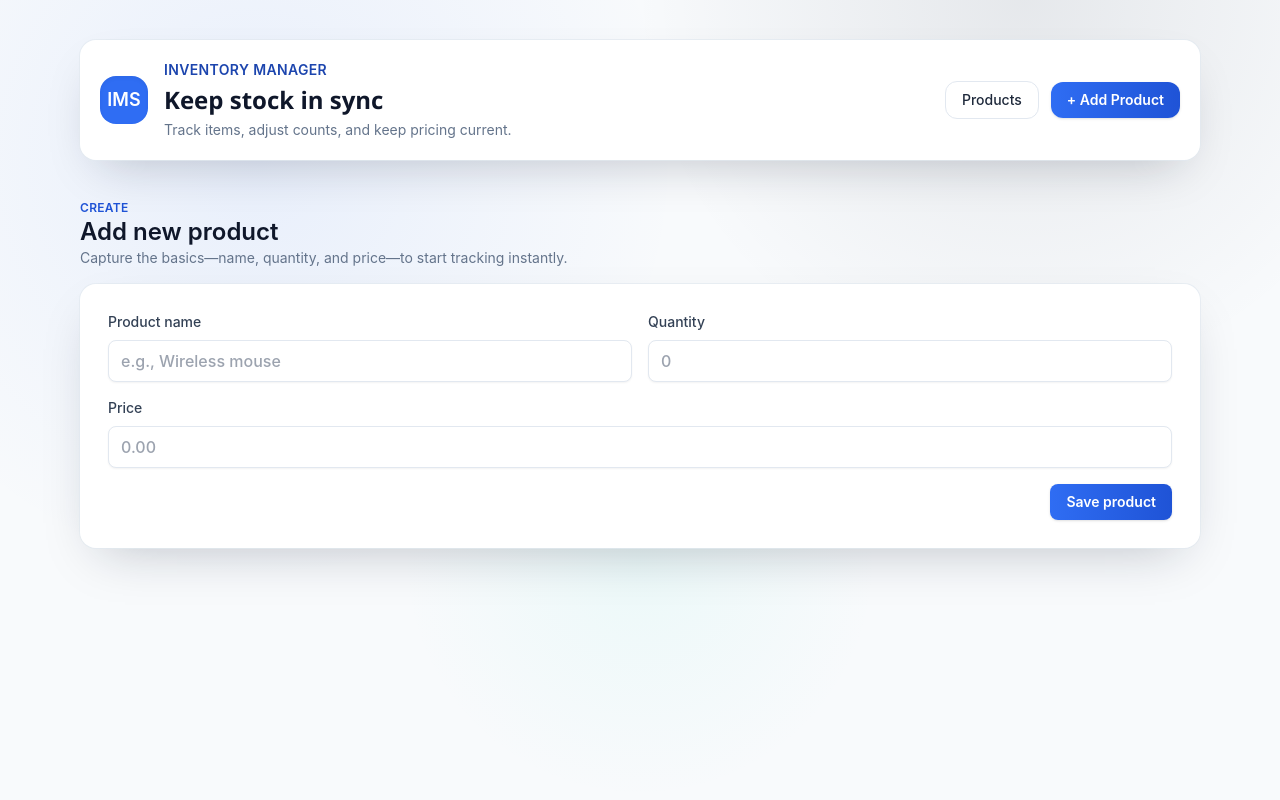
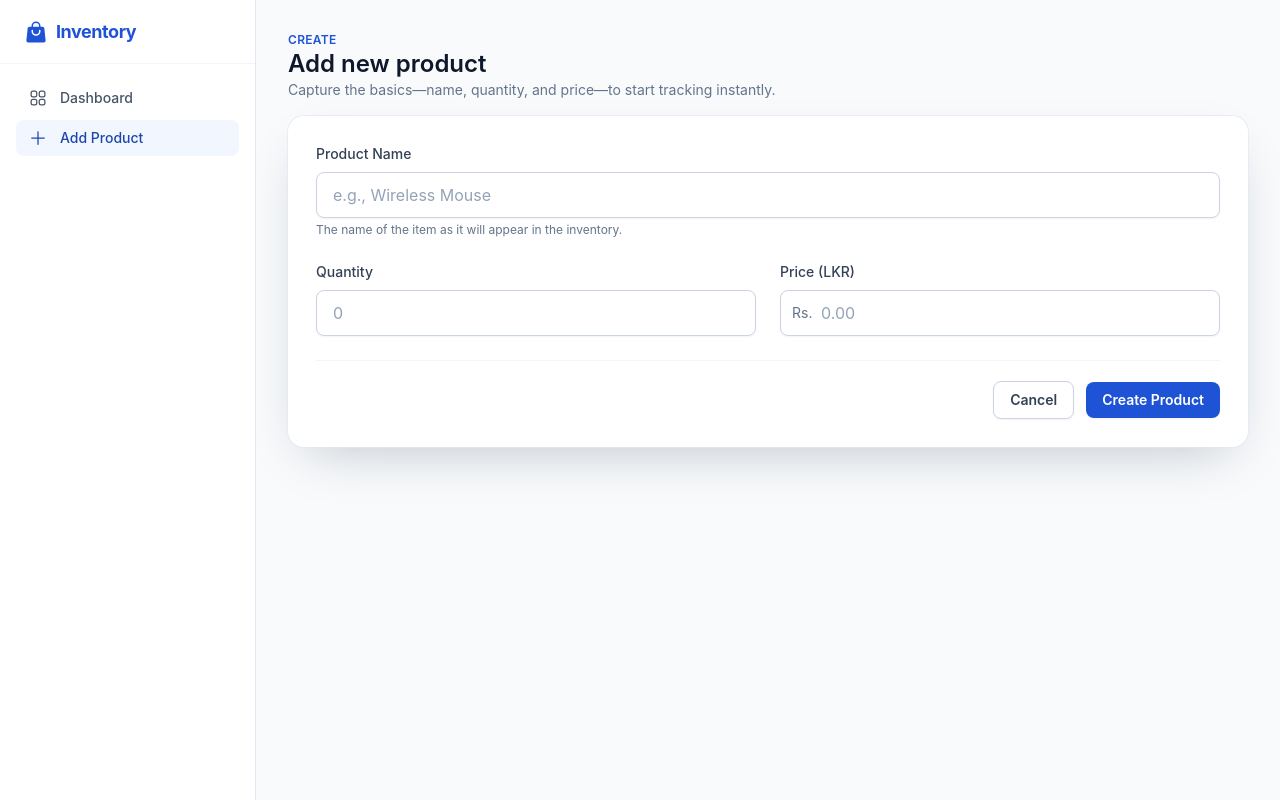
Before and after one commit to Peshani-Rasangika/inventory-management-frontend, a React (Create React App) app: page /add in a window 1280 px wide. Built offline with nearby package versions, Linux system fonts and the light colour scheme; no server answers.

Commit message:
Styled more

```diff
--- a/src/App.js
+++ b/src/App.js
@@ -1,52 +1,127 @@
-import { BrowserRouter as Router, Routes, Route, Link } from "react-router-dom";
+import {
+  BrowserRouter as Router,
+  Routes,
+  Route,
+  Link,
+  useLocation,
+} from "react-router-dom";
 import ProductListPage from "./pages/ProductListPage";
 import AddProductPage from "./pages/AddProductPage";
 import EditProductPage from "./pages/EditProductPage";
 
+function NavItem({ to, icon, label }) {
+  const location = useLocation();
+  const isActive = location.pathname === to;
+  return (
+    <Link
+      to={to}
+      className={`flex items-center gap-3 rounded-lg px-3 py-2 text-sm font-medium transition-colors ${
+        isActive
+          ? "bg-brand-50 text-brand-700"
+          : "text-slate-600 hover:bg-slate-100 hover:text-slate-900"
+      }`}
+    >
+      {icon}
+      {label}
+    </Link>
+  );
+}
+
+function Sidebar() {
+  return (
+    <aside className="w-64 border-r border-slate-200 bg-white hidden md:flex flex-col">
+      <div className="flex h-16 items-center border-b border-slate-100 px-6">
+        <div className="flex items-center gap-2 text-brand-600">
+          <svg
+            xmlns="http://www.w3.org/2000/svg"
+            viewBox="0 0 24 24"
+            fill="currentColor"
+            className="h-6 w-6"
+          >
+            <path
+              fillRule="evenodd"
+              d="M7.5 6v.75H5.513c-.96 0-1.764.724-1.865 1.679l-1.263 12A1.875 1.875 0 004.25 22.5h15.5a1.875 1.875 0 001.865-2.071l-1.263-12a1.875 1.875 0 00-1.865-1.679H16.5V6a4.5 4.5 0 10-9 0zM12 3a3 3 0 00-3 3v.75h6V6a3 3 0 00-3-3zm-3 8.25a3 3 0 106 0v-.75a.75.75 0 011.5 0v.75a4.5 4.5 0 11-9 0v-.75a.75.75 0 011.5 0v.75z"
+              clipRule="evenodd"
+            />
+          </svg>
+          <span className="text-lg font-bold tracking-tight">Inventory</span>
+        </div>
+      </div>
+      <nav className="flex-1 space-y-1 p-4">
+        <NavItem
+          to="/"
+          label="Dashboard"
+          icon={
+            <svg
+              xmlns="http://www.w3.org/2000/svg"
+              fill="none"
+              viewBox="0 0 24 24"
+              strokeWidth={1.5}
+              stroke="currentColor"
+              className="h-5 w-5"
+            >
+              <path
+                strokeLinecap="round"
+                strokeLinejoin="round"
+                d="M3.75 6A2.25 2.25 0 016 3.75h2.25A2.25 2.25 0 0110.5 6v2.25a2.25 2.25 0 01-2.25 2.25H6a2.25 2.25 0 01-2.25-2.25V6zM3.75 15.75A2.25 2.25 0 016 13.5h2.25a2.25 2.25 0 012.25 2.25V18a2.25 2.25 0 01-2.25 2.25H6A2.25 2.25 0 013.75 18v-2.25zM13.5 6a2.25 2.25 0 012.25-2.25H18A2.25 2.25 0 0120.25 6v2.25A2.25 2.25 0 0118 10.5h-2.25a2.25 2.25 0 01-2.25-2.25V6zM13.5 15.75a2.25 2.25 0 012.25-2.25H18a2.25 2.25 0 012.25 2.25V18A2.25 2.25 0 0118 20.25h-2.25A2.25 2.25 0 0113.5 18v-2.25z"
+              />
+            </svg>
+          }
+        />
+        <NavItem
+          to="/add"
+          label="Add Product"
+          icon={
+            <svg
+              xmlns="http://www.w3.org/2000/svg"
+              fill="none"
+              viewBox="0 0 24 24"
+              strokeWidth={1.5}
+              stroke="currentColor"
+              className="h-5 w-5"
+            >
+              <path
+                strokeLinecap="round"
+                strokeLinejoin="round"
+                d="M12 4.5v15m7.5-7.5h-15"
+              />
+            </svg>
+          }
+        />
+      </nav>
+      {/* <div className="border-t border-slate-100 p-4">
+        <div className="flex items-center gap-3 rounded-lg bg-slate-50 p-3">
+          <div className="h-8 w-8 rounded-full bg-brand-100 flex items-center justify-center text-brand-600 font-bold text-xs">
+            JD
+          </div>
+          <div className="text-sm">
+            <p className="font-medium text-slate-900">John Doe</p>
+            <p className="text-slate-500 text-xs">Admin</p>
+          </div>
+        </div>
+      </div> */}
+    </aside>
+  );
+}
+
 function App() {
   return (
     <Router>
-      <div className="min-h-screen">
-        <div className="mx-auto max-w-6xl px-4 py-6 md:py-10">
-          <header className="card-surface mb-10 flex flex-col gap-5 p-5 md:flex-row md:items-center md:justify-between">
-            <div className="flex items-center gap-4">
-              <div className="flex h-12 w-12 items-center justify-center rounded-2xl bg-brand-500 text-lg font-semibold text-white shadow-inner">
-                IMS
-              </div>
-              <div className="space-y-1">
-                <p className="text-sm font-semibold uppercase tracking-wide text-brand-700">
-                  Inventory Manager
-                </p>
-                <h1 className="font-display text-2xl font-semibold text-slate-900">
-                  Keep stock in sync
-                </h1>
-                <p className="text-sm text-slate-500">
-                  Track items, adjust counts, and keep pricing current.
-                </p>
-              </div>
+      <div className="flex h-screen bg-slate-50 text-slate-900 font-sans">
+        <Sidebar />
+        <div className="flex-1 flex flex-col overflow-hidden">
+          <header className="flex h-16 items-center justify-between border-b border-slate-200 bg-white px-6 md:hidden">
+            <span className="font-bold text-lg">Inventory</span>
+            {/* Mobile menu button could go here */}
+          </header>
+          <main className="flex-1 overflow-y-auto p-4 md:p-8">
+            <div className="mx-auto max-w-5xl">
+              <Routes>
+                <Route path="/" element={<ProductListPage />} />
+                <Route path="/add" element={<AddProductPage />} />
+                <Route path="/edit/:id" element={<EditProductPage />} />
+              </Routes>
             </div>
-            <nav className="flex flex-wrap items-center gap-3">
-              <Link
-                to="/"
-                className="rounded-xl border border-slate-200 bg-white px-4 py-2 text-sm font-medium text-slate-800 transition hover:-translate-y-0.5 hover:border-brand-200 hover:bg-brand-50 hover:text-brand-800 hover:shadow"
-              >
-                Products
-              </Link>
-              <Link
-                to="/add"
-                className="rounded-xl bg-gradient-to-r from-brand-500 to-brand-600 px-4 py-2 text-sm font-semibold text-white shadow transition hover:-translate-y-0.5 hover:shadow-lg"
-              >
-                + Add Product
-              </Link>
-            </nav>
-          </header>
-
-          <main className="space-y-8">
-            <Routes>
-              <Route path="/" element={<ProductListPage />} />
-              <Route path="/add" element={<AddProductPage />} />
-              <Route path="/edit/:id" element={<EditProductPage />} />
-            </Routes>
           </main>
         </div>
       </div>
--- a/src/components/ProductForm.js
+++ b/src/components/ProductForm.js
@@ -4,7 +4,7 @@ export default function ProductForm({ initialData = null, onProductCreated }) {
   const [name, setName] = useState(initialData?.name ?? "");
   const [quantity, setQuantity] = useState(initialData?.quantity ?? "");
   const [price, setPrice] = useState(initialData?.price ?? "");
-  const actionLabel = initialData ? "Save changes" : "Save product";
+  const actionLabel = initialData ? "Save Changes" : "Create Product";
 
   useEffect(() => {
     if (initialData) {
@@ -32,21 +32,28 @@ export default function ProductForm({ initialData = null, onProductCreated }) {
   };
 
   return (
-    <form className="space-y-4" onSubmit={handleSubmit}>
-      <div className="grid gap-4 md:grid-cols-2">
-        <label className="space-y-2 text-sm font-medium text-slate-700">
-          <span>Product name</span>
+    <form className="space-y-6" onSubmit={handleSubmit}>
+      <div className="grid gap-6 md:grid-cols-2">
+        <div className="col-span-2">
+          <label className="block text-sm font-medium text-slate-700 mb-2">
+            Product Name
+          </label>
           <input
-            placeholder="e.g., Wireless mouse"
+            placeholder="e.g., Wireless Mouse"
             value={name}
             onChange={(e) => setName(e.target.value)}
             required
-            className="w-full rounded-lg border border-slate-200 bg-white px-3 py-2 text-base text-slate-900 shadow-sm outline-none transition focus:border-brand-400 focus:ring focus:ring-brand-100"
+            className="w-full rounded-lg border border-slate-300 bg-white px-4 py-2.5 text-slate-900 placeholder-slate-400 shadow-sm focus:border-brand-500 focus:ring-2 focus:ring-brand-500/20 outline-none transition-all"
           />
+          <p className="mt-1 text-xs text-slate-500">
+            The name of the item as it will appear in the inventory.
+          </p>
+        </div>
+
+        <div>
+          <label className="block text-sm font-medium text-slate-700 mb-2">
+            Quantity
           </label>
-
-        <label className="space-y-2 text-sm font-medium text-slate-700">
-          <span>Quantity</span>
           <input
             placeholder="0"
             type="number"
@@ -54,12 +61,18 @@ export default function ProductForm({ initialData = null, onProductCreated }) {
             onChange={(e) => setQuantity(e.target.value)}
             required
             min="0"
-            className="w-full rounded-lg border border-slate-200 bg-white px-3 py-2 text-base text-slate-900 shadow-sm outline-none transition focus:border-brand-400 focus:ring focus:ring-brand-100"
+            className="w-full rounded-lg border border-slate-300 bg-white px-4 py-2.5 text-slate-900 placeholder-slate-400 shadow-sm focus:border-brand-500 focus:ring-2 focus:ring-brand-500/20 outline-none transition-all"
           />
+        </div>
+
+        <div>
+          <label className="block text-sm font-medium text-slate-700 mb-2">
+            Price (LKR)
           </label>
-
-        <label className="md:col-span-2 space-y-2 text-sm font-medium text-slate-700">
-          <span>Price</span>
+          <div className="relative">
+            <div className="pointer-events-none absolute inset-y-0 left-0 flex items-center pl-3">
+              <span className="text-slate-500 sm:text-sm">Rs.</span>
+            </div>
             <input
               placeholder="0.00"
               type="number"
@@ -68,15 +81,23 @@ export default function ProductForm({ initialData = null, onProductCreated }) {
               onChange={(e) => setPrice(e.target.value)}
               required
               min="0"
-            className="w-full rounded-lg border border-slate-200 bg-white px-3 py-2 text-base text-slate-900 shadow-sm outline-none transition focus:border-brand-400 focus:ring focus:ring-brand-100"
+              className="w-full rounded-lg border border-slate-300 bg-white pl-10 pr-4 py-2.5 text-slate-900 placeholder-slate-400 shadow-sm focus:border-brand-500 focus:ring-2 focus:ring-brand-500/20 outline-none transition-all"
             />
-        </label>
+          </div>
+        </div>
       </div>
 
-      <div className="flex flex-wrap justify-end gap-3">
+      <div className="flex items-center justify-end gap-3 border-t border-slate-100 pt-5">
+        <button
+          type="button"
+          onClick={() => window.history.back()}
+          className="rounded-lg border border-slate-300 bg-white px-4 py-2 text-sm font-semibold text-slate-700 shadow-sm hover:bg-slate-50 focus:outline-none focus:ring-2 focus:ring-slate-500 focus:ring-offset-2"
+        >
+          Cancel
+        </button>
         <button
           type="submit"
-          className="inline-flex items-center gap-2 rounded-lg bg-gradient-to-r from-brand-500 to-brand-600 px-4 py-2 text-sm font-semibold text-white shadow transition hover:-translate-y-0.5 hover:shadow-lg"
+          className="rounded-lg bg-brand-600 px-4 py-2 text-sm font-semibold text-white shadow-sm hover:bg-brand-700 focus:outline-none focus:ring-2 focus:ring-brand-500 focus:ring-offset-2"
         >
           {actionLabel}
         </button>
--- a/src/pages/ProductListPage.js
+++ b/src/pages/ProductListPage.js
@@ -1,6 +1,22 @@
 import { useEffect, useMemo, useState } from "react";
 import { Link } from "react-router-dom";
 import { deleteProduct, getProducts } from "../api";
+
+function StatCard({ title, value, icon, colorClass }) {
+  return (
+    <div className="card-surface p-5 flex items-center gap-4">
+      <div
+        className={`h-12 w-12 rounded-xl flex items-center justify-center ${colorClass}`}
+      >
+        {icon}
+      </div>
+      <div>
+        <p className="text-sm font-medium text-slate-500">{title}</p>
+        <p className="text-2xl font-bold text-slate-900">{value}</p>
+      </div>
+    </div>
+  );
+}
 
 export default function ProductListPage() {
   const [products, setProducts] = useState([]);
@@ -25,84 +41,178 @@ export default function ProductListPage() {
     fetchProducts();
   };
 
+  const stats = useMemo(() => {
+    const totalProducts = products.length;
+    const totalValue = products.reduce(
+      (acc, p) => acc + p.price * p.quantity,
+      0
+    );
+    const lowStock = products.filter((p) => p.quantity < 10).length;
+    return { totalProducts, totalValue, lowStock };
+  }, [products]);
+
   return (
-    <section className="space-y-4">
-      <div className="flex items-center justify-between gap-3">
+    <div className="space-y-8">
+      {/* Header */}
+      <div className="flex flex-col gap-2 sm:flex-row sm:items-center sm:justify-between">
         <div>
-          <p className="text-xs font-semibold uppercase tracking-wide text-brand-600">
-            Inventory
-          </p>
-          <h2 className="text-2xl font-semibold text-slate-900">
-            Product catalog
-          </h2>
-          <p className="text-sm text-slate-500">
-            Review current stock levels, pricing, and quickly jump into edits.
-          </p>
-        </div>
-      </div>
-
-      <div className="card-surface p-4 md:p-6">
-        {products.length === 0 ? (
-          <div className="flex items-center justify-between gap-4 rounded-xl border border-dashed border-slate-200 bg-slate-50 px-4 py-5">
-            <div>
-              <p className="text-sm font-semibold text-slate-800">
-                No products yet
-              </p>
-              <p className="text-sm text-slate-500">
-                Add your first product to begin tracking inventory.
-              </p>
+          <h1 className="text-2xl font-bold text-slate-900">Dashboard</h1>
+          <p className="text-slate-500">Overview of your inventory status.</p>
         </div>
         <Link
           to="/add"
-              className="rounded-lg bg-brand-500 px-3 py-2 text-sm font-semibold text-white shadow transition hover:-translate-y-0.5 hover:bg-brand-600"
+          className="inline-flex items-center justify-center gap-2 rounded-lg bg-brand-600 px-4 py-2 text-sm font-semibold text-white shadow-sm transition hover:bg-brand-700 focus:outline-none focus:ring-2 focus:ring-brand-500 focus:ring-offset-2"
         >
-              Add product
+          <svg
+            xmlns="http://www.w3.org/2000/svg"
+            viewBox="0 0 20 20"
+            fill="currentColor"
+            className="w-5 h-5"
+          >
+            <path d="M10.75 4.75a.75.75 0 00-1.5 0v4.5h-4.5a.75.75 0 000 1.5h4.5v4.5a.75.75 0 001.5 0v-4.5h4.5a.75.75 0 000-1.5h-4.5v-4.5z" />
+          </svg>
+          Add Product
         </Link>
       </div>
+
+      {/* Stats Grid */}
+      <div className="grid gap-4 sm:grid-cols-3">
+        <StatCard
+          title="Total Products"
+          value={stats.totalProducts}
+          colorClass="bg-blue-50 text-blue-600"
+          icon={
+            <svg
+              xmlns="http://www.w3.org/2000/svg"
+              fill="none"
+              viewBox="0 0 24 24"
+              strokeWidth={1.5}
+              stroke="currentColor"
+              className="w-6 h-6"
+            >
+              <path
+                strokeLinecap="round"
+                strokeLinejoin="round"
+                d="M20.25 7.5l-.625 10.632a2.25 2.25 0 01-2.247 2.118H6.622a2.25 2.25 0 01-2.247-2.118L3.75 7.5m8.25 3v6.75m0 0l-3-3m3 3l3-3M3.375 7.5h17.25c.621 0 1.125-.504 1.125-1.125v-1.5c0-.621-.504-1.125-1.125-1.125H3.375c-.621 0-1.125.504-1.125 1.125v1.5c0 .621.504 1.125 1.125 1.125z"
+              />
+            </svg>
+          }
+        />
+        <StatCard
+          title="Total Value"
+          value={currency.format(stats.totalValue)}
+          colorClass="bg-emerald-50 text-emerald-600"
+          icon={
+            <svg
+              xmlns="http://www.w3.org/2000/svg"
+              fill="none"
+              viewBox="0 0 24 24"
+              strokeWidth={1.5}
+              stroke="currentColor"
+              className="w-6 h-6"
+            >
+              <path
+                strokeLinecap="round"
+                strokeLinejoin="round"
+                d="M12 6v12m-3-2.818l.879.659c1.171.879 3.07.879 4.242 0 1.172-.879 1.172-2.303 0-3.182C13.536 12.219 12.768 12 12 12c-.725 0-1.45-.22-2.003-.659-1.106-.879-1.106-2.303 0-3.182s2.9-.879 4.006 0l.415.33M21 12a9 9 0 11-18 0 9 9 0 0118 0z"
+              />
+            </svg>
+          }
+        />
+        <StatCard
+          title="Low Stock Items"
+          value={stats.lowStock}
+          colorClass="bg-rose-50 text-rose-600"
+          icon={
+            <svg
+              xmlns="http://www.w3.org/2000/svg"
+              fill="none"
+              viewBox="0 0 24 24"
+              strokeWidth={1.5}
+              stroke="currentColor"
+              className="w-6 h-6"
+            >
+              <path
+                strokeLinecap="round"
+                strokeLinejoin="round"
+                d="M12 9v3.75m-9.303 3.376c-.866 1.5.217 3.374 1.948 3.374h14.71c1.73 0 2.813-1.874 1.948-3.374L13.949 3.378c-.866-1.5-3.032-1.5-3.898 0L2.697 16.126zM12 15.75h.007v.008H12v-.008z"
+              />
+            </svg>
+          }
+        />
+      </div>
+
+      {/* Products Table */}
+      <div className="card-surface overflow-hidden">
+        <div className="border-b border-slate-100 bg-slate-50/50 px-6 py-4">
+          <h3 className="font-semibold text-slate-900">Inventory Items</h3>
+        </div>
+        <div className="overflow-x-auto">
+          <table className="w-full text-left text-sm text-slate-600">
+            <thead className="bg-slate-50 text-xs uppercase text-slate-500">
+              <tr>
+                <th className="px-6 py-3 font-semibold">Product Name</th>
+                <th className="px-6 py-3 font-semibold">Quantity</th>
+                <th className="px-6 py-3 font-semibold">Price</th>
+                <th className="px-6 py-3 font-semibold">Status</th>
+                <th className="px-6 py-3 font-semibold text-right">Actions</th>
+              </tr>
+            </thead>
+            <tbody className="divide-y divide-slate-100">
+              {products.length === 0 ? (
+                <tr>
+                  <td
+                    colSpan="5"
+                    className="px-6 py-8 text-center text-slate-500"
+                  >
+                    No products found. Add one to get started.
+                  </td>
+                </tr>
               ) : (
-          <div className="grid gap-4 md:grid-cols-2">
-            {products.map((p) => (
-              <article
+                products.map((p) => (
+                  <tr
                     key={p.id}
-                className="group rounded-2xl border border-slate-200/80 bg-white p-4 shadow-sm transition hover:-translate-y-1 hover:shadow-md"
+                    className="hover:bg-slate-50/50 transition-colors"
                   >
-                <div className="flex items-start justify-between gap-3">
-                  <div className="space-y-1">
-                    <div className="flex items-center gap-2">
-                      <span className="pill bg-brand-50 text-brand-700">
-                        #{p.id}
+                    <td className="px-6 py-4 font-medium text-slate-900">
+                      {p.name}
+                    </td>
+                    <td className="px-6 py-4">{p.quantity} pcs</td>
+                    <td className="px-6 py-4">{currency.format(p.price)}</td>
+                    <td className="px-6 py-4">
+                      {p.quantity < 10 ? (
+                        <span className="inline-flex items-center rounded-full bg-rose-50 px-2 py-1 text-xs font-medium text-rose-700 ring-1 ring-inset ring-rose-600/20">
+                          Low Stock
                         </span>
-                      <span className="pill bg-slate-100 text-slate-600">
-                        {p.quantity} pcs
+                      ) : (
+                        <span className="inline-flex items-center rounded-full bg-emerald-50 px-2 py-1 text-xs font-medium text-emerald-700 ring-1 ring-inset ring-emerald-600/20">
+                          In Stock
                         </span>
-                    </div>
-                    <h3 className="text-lg font-semibold text-slate-900">
-                      {p.name}
-                    </h3>
-                    <p className="text-sm font-semibold text-brand-700">
-                      {currency.format(p.price)}
-                    </p>
-                  </div>
-                  <div className="flex flex-col items-end gap-2">
+                      )}
+                    </td>
+                    <td className="px-6 py-4 text-right">
+                      <div className="flex justify-end gap-3">
                         <Link
                           to={`/edit/${p.id}`}
-                      className="text-sm font-semibold text-brand-700 underline-offset-4 hover:underline"
+                          className="font-medium text-brand-600 hover:text-brand-700"
                         >
                           Edit
                         </Link>
                         <button
                           onClick={() => handleDelete(p.id)}
-                      className="text-sm font-semibold text-rose-600 underline-offset-4 hover:underline"
+                          className="font-medium text-rose-600 hover:text-rose-700"
                         >
                           Delete
                         </button>
                       </div>
+                    </td>
+                  </tr>
+                ))
+              )}
+            </tbody>
+          </table>
         </div>
-              </article>
-            ))}
       </div>
-        )}
     </div>
-    </section>
   );
 }
```
Lines whose indentation alone changed are shown as unchanged.
